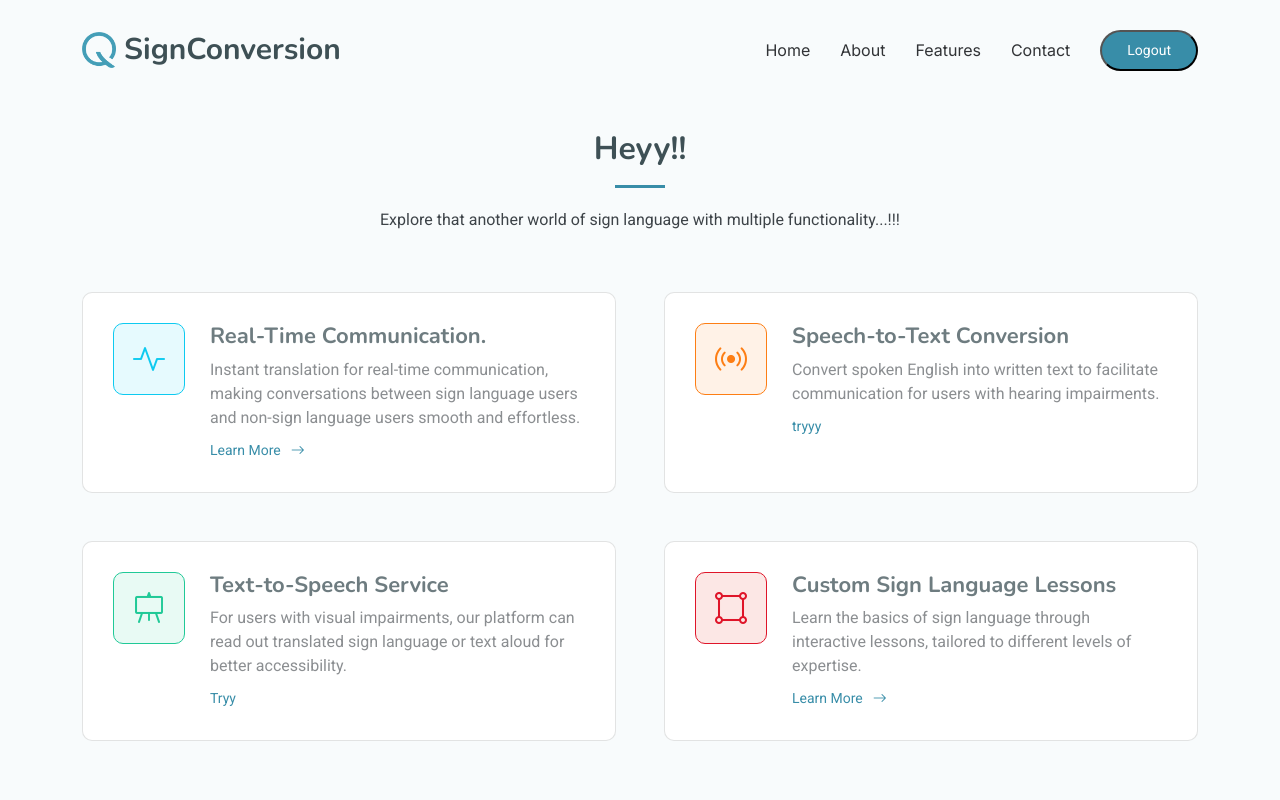
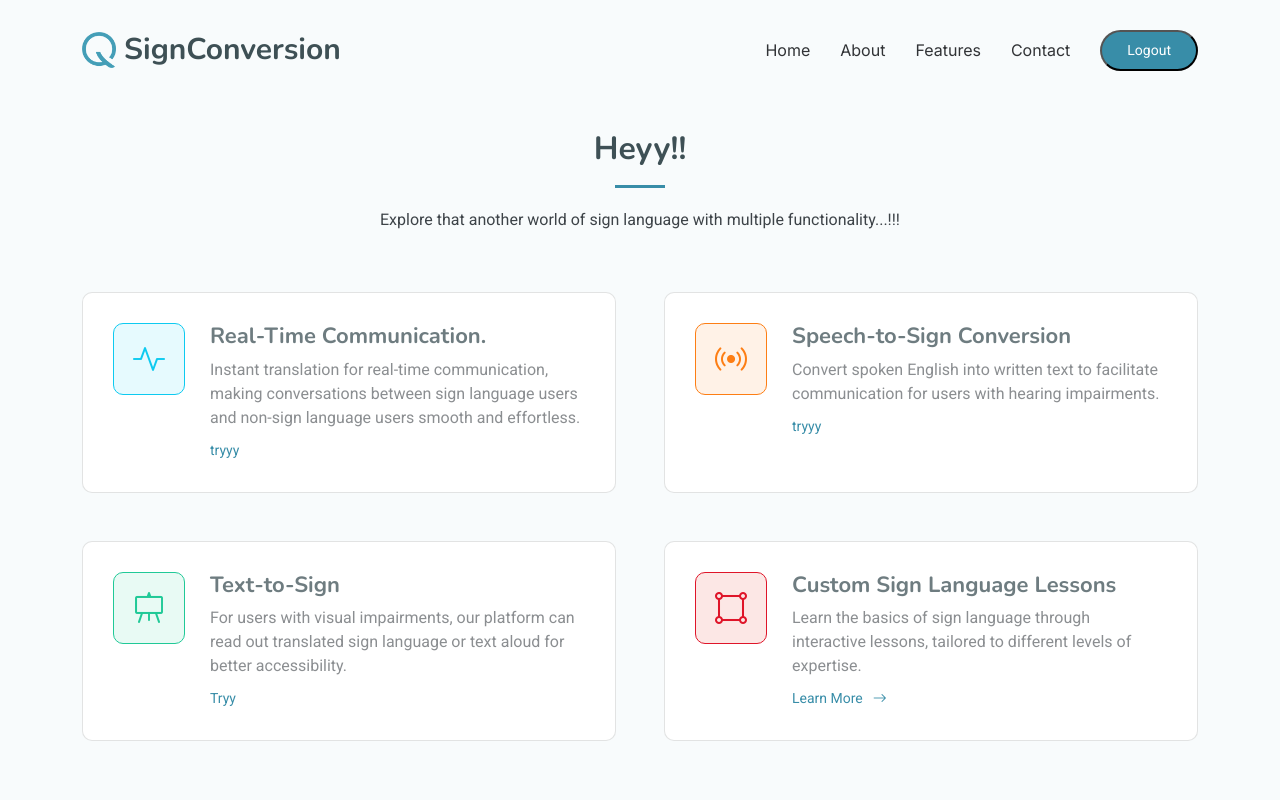
Before and after one commit to Ajaymalviy/sign_learning_college, a Django app: page / in a window 1280 px wide. Shown: the top 800 px of the page. Run offline with Django 5.2, Linux system fonts and the light colour scheme; the visitor is signed in with stand-in values (Sample User, id 1); some libraries are stand-ins or nearby versions.

```diff
--- a/myproject/myapp/templates/index.html
+++ b/myproject/myapp/templates/index.html
@@ -99,23 +99,23 @@
         <div class="row g-5">
 
           <div class="col-lg-6" data-aos="fade-up" data-aos-delay="100">
-            <div class="service-item item-cyan position-relative">
+            <a href="{% url 'videocheck' %}" class="service-item item-cyan position-relative stretched-link">
               <i class="bi bi-activity icon"></i>
-              <div>
-                <h3>Real-Time Communication.</h3>
-                <p>Instant translation for real-time communication, making conversations between sign language users and non-sign language users smooth and effortless.
-                </p>
-                <a href="#" class="read-more stretched-link">Learn More <i class="bi bi-arrow-right"></i></a>
-              </div>
-            </div>
-          </div><!-- End Service Item -->
+               <div>
+                    <h3>Real-Time Communication.</h3>
+                    <p>Instant translation for real-time communication, making conversations between sign language users and non-sign language users smooth and effortless.</p>
+                    <span class="read-more">tryyy </span>
+                  </div>
+            </a>
+         </div><!-- End Service Item -->
+
 
           <div class="col-lg-6" data-aos="fade-up" data-aos-delay="200">
             <!-- Wrap the entire service item in an anchor tag to make the whole block clickable -->
-            <a href="{% url 'login' %}" class="service-item item-orange position-relative">
+            <a href="{% url 'tryyy' %}" class="service-item item-orange position-relative">
               <i class="bi bi-broadcast icon"></i>
               <div>
-                <h3>Speech-to-Text Conversion</h3>
+                <h3>Speech-to-Sign Conversion</h3>
                 <p>Convert spoken English into written text to facilitate communication for users with hearing impairments.</p>
                 <span class="read-more">tryyy </span>
               </div>
@@ -125,10 +125,10 @@
 
           <div class="col-lg-6" data-aos="fade-up" data-aos-delay="300">
             <!-- Wrap the entire service item in an anchor tag to make the whole block clickable -->
-            <a href="{% url 'login' %}" class="service-item item-teal position-relative">
+            <a href="{% url 'text_to_sign' %}" class="service-item item-teal position-relative">
               <i class="bi bi-easel icon"></i>
               <div>
-                <h3>Text-to-Speech Service</h3>
+                <h3>Text-to-Sign</h3>
                 <p>For users with visual impairments, our platform can read out translated sign language or text aloud for better accessibility.</p>
                 <span class="read-more">Tryy </span>
               </div>
```
